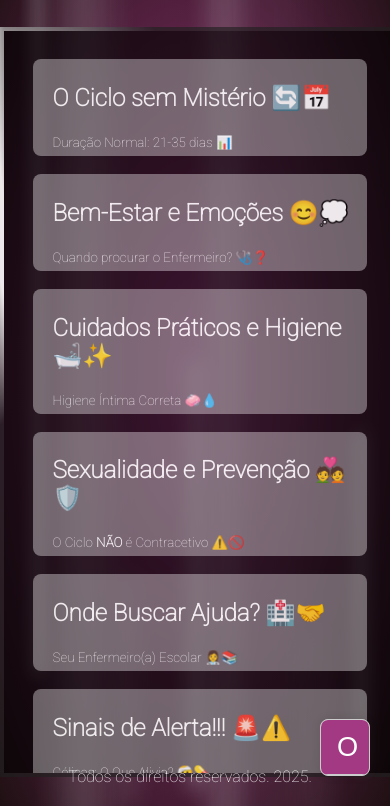
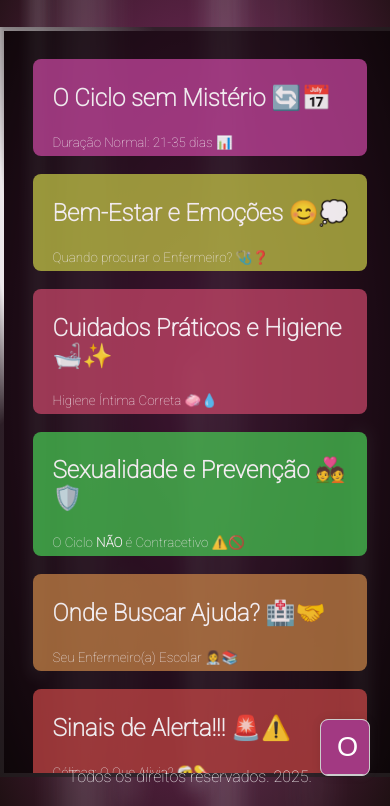
Before and after one commit to carloshenrique2701/TCC-Enfermagem, a plain HTML site: page index.html in a window 390 px wide. Shown: the part 58-864 px from the top of the page. Drawn offline with Linux system fonts and the light colour scheme.

Commit message:
Correção de responsividade no index.html

```diff
--- a/css/index.css
+++ b/css/index.css
@@ -43,3 +43,38 @@
     background-color: #a23939;
 
 }
+@media (max-width: 480px){
+
+    #Modulo1{
+
+        background-color: #a23982;
+
+    }
+    #Modulo2{
+
+        background-color: #a0a239;
+
+    }
+    #Modulo3{
+
+        background-color: #a23955;
+
+    }
+    #Modulo4{
+
+        background-color: #39a242;
+
+    }
+    #Modulo5{
+
+        background-color: #a26a39;
+
+    }
+
+    #Alerta{
+
+        background-color: #a23939;
+
+    }
+
+}
```
